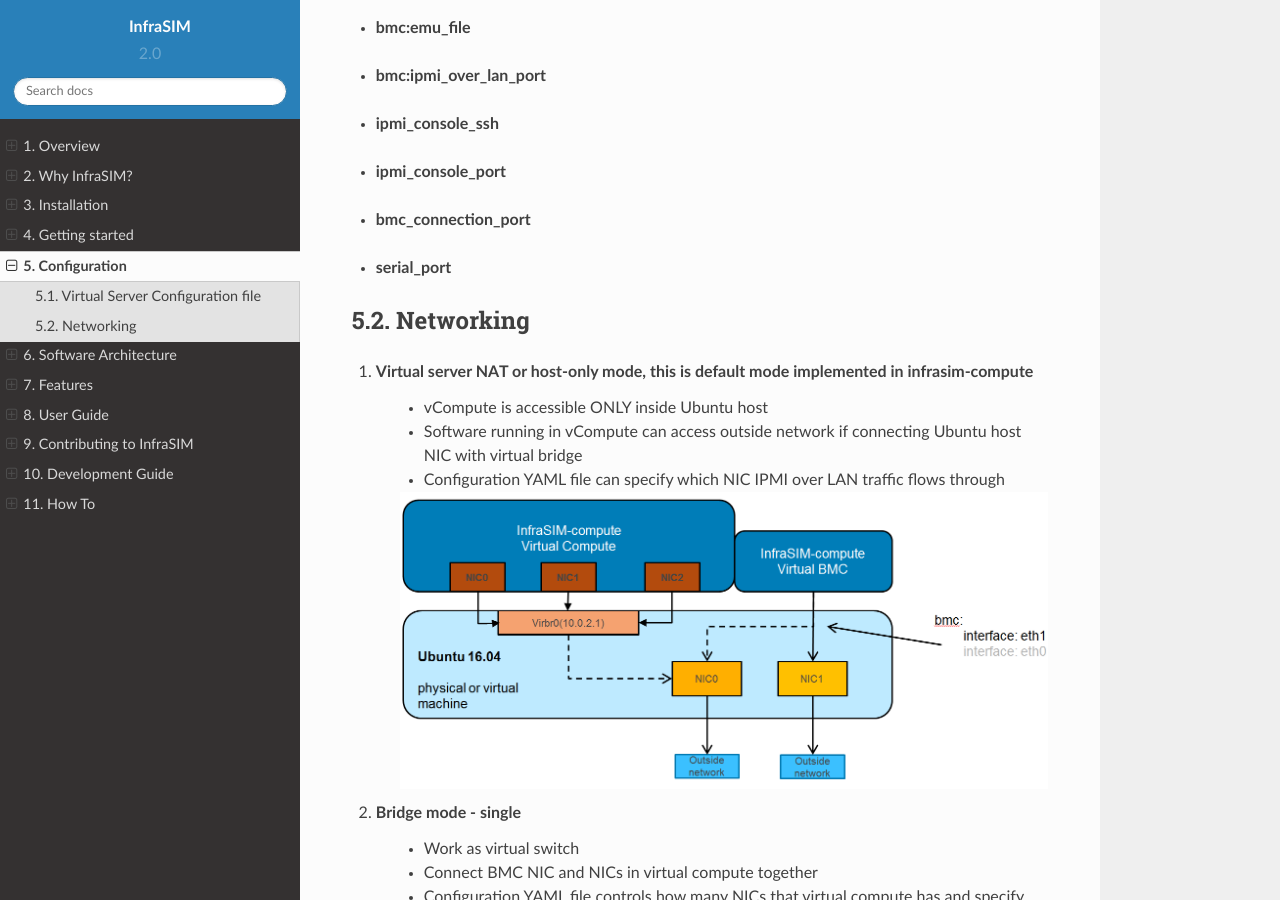
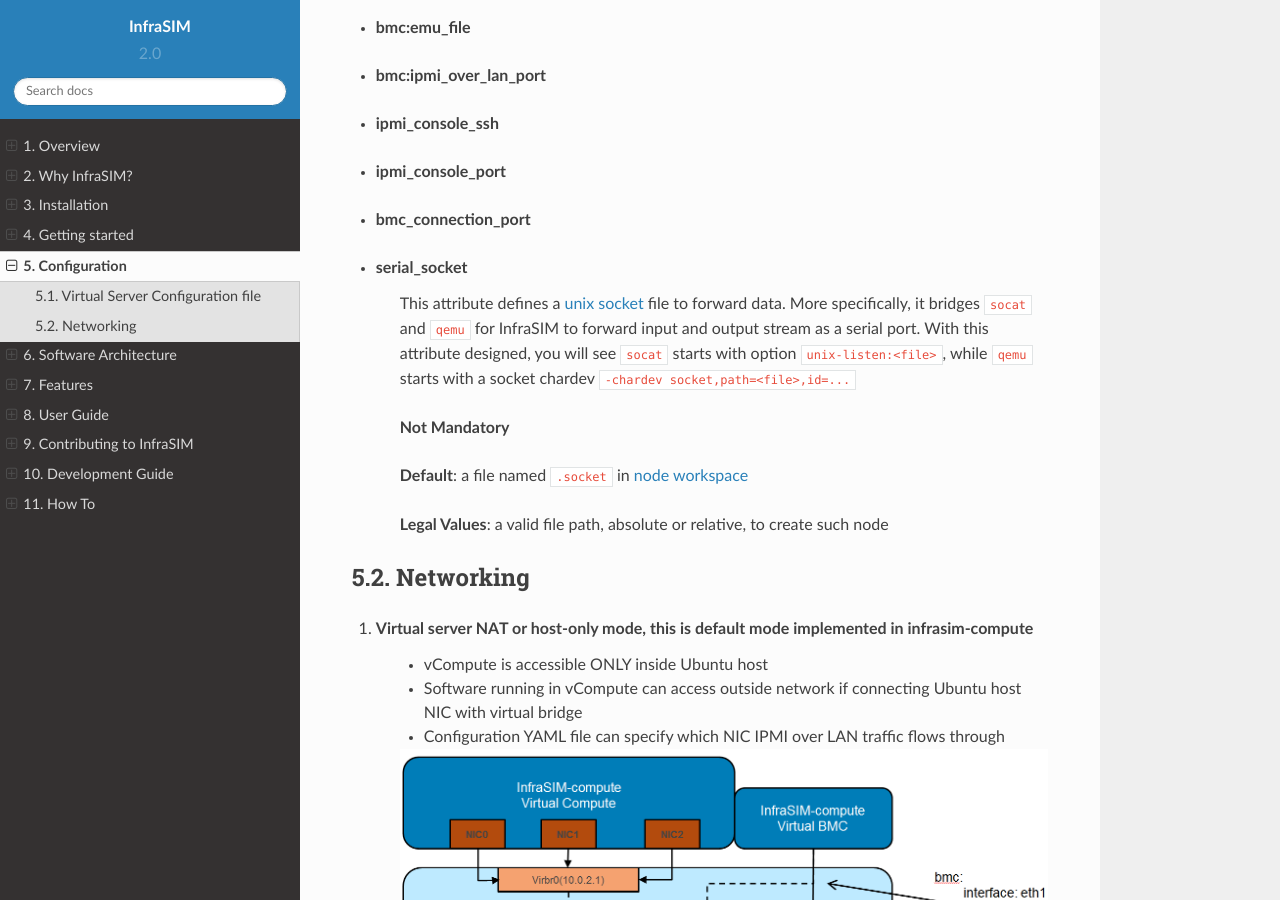
Before and after one commit to InfraSIM/docs, a Sphinx documentation site: the page built from docs/configuration.rst, in a window 1280 px wide and 900 px high, scrolled down 9971 px. Built offline with Sphinx 7.4.7 and the Read the Docs theme 2.0.0, drawn with Linux system fonts in a browser that asks for light colours; some of the changed text lies outside the part shown.

Commit message:
develop/serial_change
Serial between `socat` and `qemu` now works on a socket file
instead of udp on port 9003.

```diff
--- a/docs/configuration.rst
+++ b/docs/configuration.rst
@@ -179,10 +179,10 @@
     # Used by ipmi_sim and qemu
     bmc_connection_port: 9100
 
-    # Used by socat and qemu
-    serial_port: 9003
+    # Socket file to bridge socat and qemu
+    serial_socket: /tmp/serial
 
-Up to infrasim-compute commit `ef289c55 <https://github.com/InfraSIM/infrasim-compute/commit/ef289c555f0e079c92e2eb0240153a722eca880a>`_
+Up to infrasim-compute commit `a02417c3 <https://github.com/InfraSIM/infrasim-compute/commit/a02417c37f6b6fb266244e77e992f66938c73f8d>`_
 
 .. _yamlName:
 
@@ -608,9 +608,20 @@
 
 - **bmc_connection_port**
 
-.. _yamlSerialport:
+.. _yamlSerialsocket:
 
-- **serial_port**
+- **serial_socket**
+
+    This attribute defines a `unix socket <https://en.wikipedia.org/wiki/Unix_domain_socket>`_ file to forward data.
+    More specifically, it bridges ``socat`` and ``qemu`` for InfraSIM to forward input and output stream as a serial port.
+    With this attribute designed, you will see ``socat`` starts with option ``unix-listen:<file>``,
+    while ``qemu`` starts with a socket chardev ``-chardev socket,path=<file>,id=...``
+
+    **Not Mandatory**
+
+    **Default**: a file named ``.socket`` in `node workspace <https://github.com/InfraSIM/infrasim-compute/wiki/Compute-Node-Workspace>`_
+
+    **Legal Values**: a valid file path, absolute or relative, to create such node
 
 Networking
 ------------------------------------------------
```
